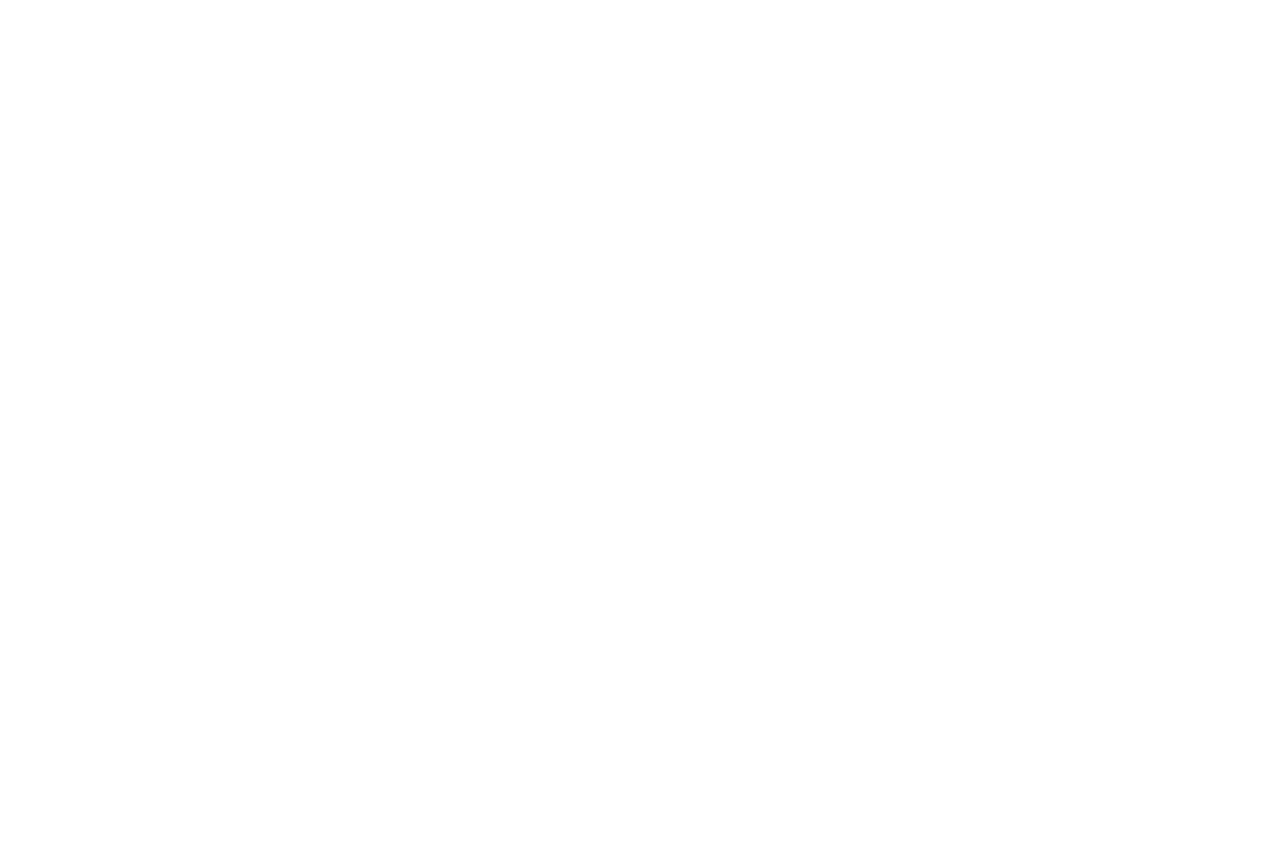
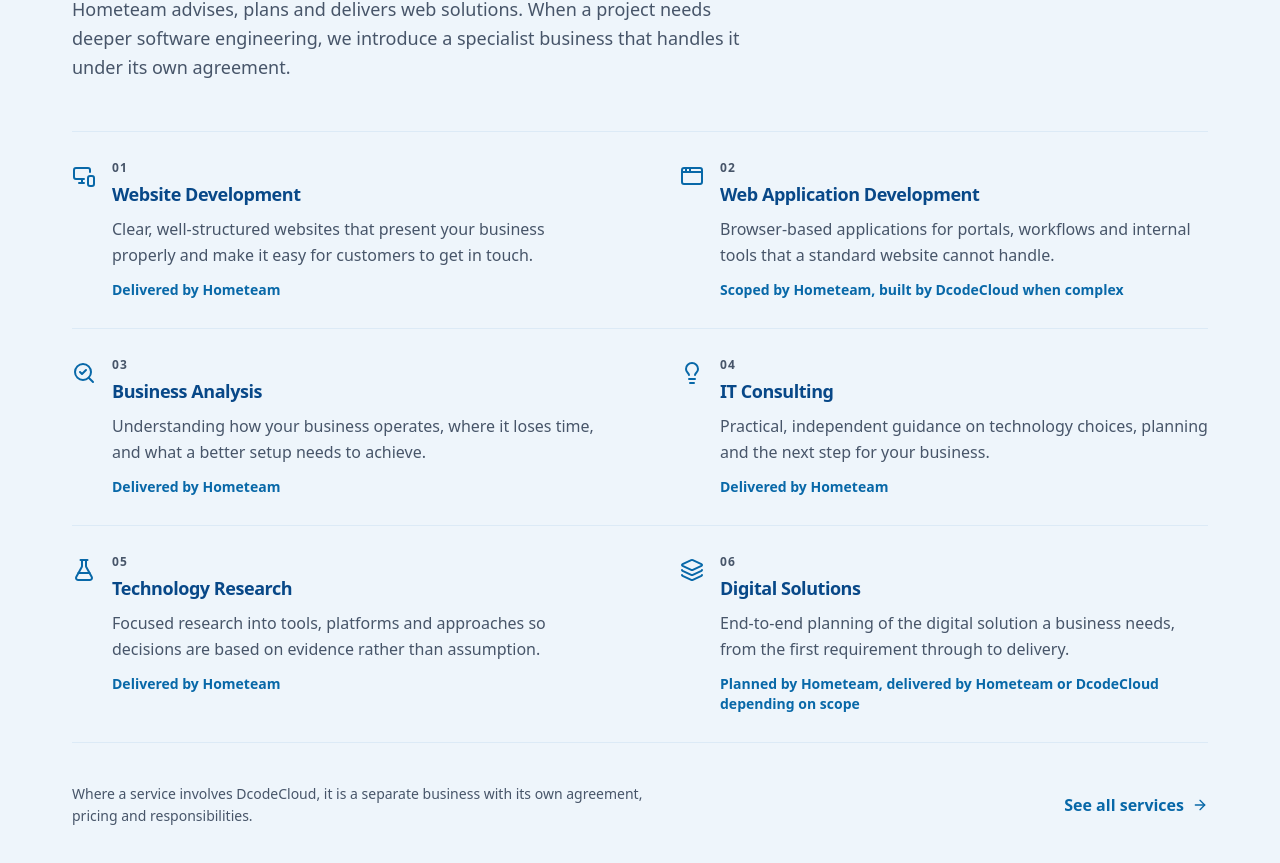
Before and after one commit to NaveenDG2002/Hometeam, a React (Vite) app: page / in a window 1280 px wide. Shown: the part 1833-2696 px from the top of the page. Before the commit the page ends 1604 px from the top, so only its background shows below. Built offline with nearby package versions, Linux system fonts and the light colour scheme; no server answers.

Commit message:
Add Services overview section

```diff
--- /dev/null
+++ b/src/components/sections/ServicesOverview.tsx
@@ -0,0 +1,57 @@
+import Container from '../ui/Container'
+import SectionHeading from '../ui/SectionHeading'
+import Reveal from '../ui/Reveal'
+import Button from '../ui/Button'
+import { services } from '../../data/services'
+
+export default function ServicesOverview() {
+  return (
+    <section aria-labelledby="services-heading" className="bg-brand-50">
+      <Container className="py-14 sm:py-20 lg:py-24">
+        <Reveal>
+          <SectionHeading
+            id="services-heading"
+            eyebrow="What we do"
+            title="Services for businesses planning their next digital step."
+            intro="Hometeam advises, plans and delivers web solutions. When a project needs deeper software engineering, we introduce a specialist business that handles it under its own agreement."
+          />
+        </Reveal>
+
+        <Reveal delay={0.1}>
+          <ol className="mt-12 grid border-t border-brand-100 lg:grid-cols-2">
+            {services.map(({ id, title, icon: Icon, summary, deliveredBy }, index) => (
+              <li
+                key={id}
+                className="border-b border-brand-100 py-7 lg:odd:pr-10 lg:even:pl-10"
+              >
+                <div className="flex gap-4">
+                  <Icon aria-hidden="true" className="mt-1 size-6 shrink-0 text-brand-600" />
+                  <div>
+                    <p className="text-xs font-semibold tracking-widest text-muted">
+                      {String(index + 1).padStart(2, '0')}
+                    </p>
+                    <h3 className="mt-1 text-lg font-semibold">{title}</h3>
+                    <p className="mt-2 leading-relaxed text-muted">{summary}</p>
+                    <p className="mt-3 text-sm font-semibold text-brand-600">{deliveredBy}</p>
+                  </div>
+                </div>
+              </li>
+            ))}
+          </ol>
+        </Reveal>
+
+        <Reveal delay={0.1}>
+          <div className="mt-10 flex flex-col gap-4 sm:flex-row sm:items-center sm:justify-between">
+            <p className="max-w-xl text-sm leading-relaxed text-muted">
+              Where a service involves DcodeCloud, it is a separate business with its own
+              agreement, pricing and responsibilities.
+            </p>
+            <Button to="/services" variant="link">
+              See all services
+            </Button>
+          </div>
+        </Reveal>
+      </Container>
+    </section>
+  )
+}
--- /dev/null
+++ b/src/data/services.ts
@@ -0,0 +1,112 @@
+import {
+  AppWindow,
+  Layers,
+  Lightbulb,
+  MonitorSmartphone,
+  SearchCheck,
+  FlaskConical,
+} from 'lucide-react'
+import type { LucideIcon } from 'lucide-react'
+
+export type Service = {
+  id: string
+  title: string
+  icon: LucideIcon
+  /** Short description, used on the Home overview and as "what it is" on the Services page. */
+  summary: string
+  /** The business problem this service addresses. */
+  problem: string
+  /** Who typically needs it. */
+  audience: string
+  /** How Hometeam approaches it. */
+  approach: string
+  /** Who delivers it. Keep consistent with the agreed service division. */
+  deliveredBy: string
+}
+
+export const services: Service[] = [
+  {
+    id: 'website-development',
+    title: 'Website Development',
+    icon: MonitorSmartphone,
+    summary:
+      'Clear, well-structured websites that present your business properly and make it easy for customers to get in touch.',
+    problem:
+      'A website that is outdated, hard to use or unclear about what the business does costs trust and enquiries.',
+    audience:
+      'Startups, SMEs and organisations launching a first website or replacing one that no longer fits the business.',
+    approach:
+      'We agree the purpose and content first, then design and build a responsive, accessible website that you can maintain and grow.',
+    deliveredBy: 'Delivered by Hometeam',
+  },
+  {
+    id: 'web-application-development',
+    title: 'Web Application Development',
+    icon: AppWindow,
+    summary:
+      'Browser-based applications for portals, workflows and internal tools that a standard website cannot handle.',
+    problem:
+      'Teams that rely on spreadsheets, email and manual steps lose time and make avoidable errors.',
+    audience:
+      'Businesses that need user accounts, data handling, dashboards or process automation in the browser.',
+    approach:
+      'Hometeam scopes the requirements and recommends the right approach. Where the application is complex or needs custom engineering, DcodeCloud, a separate specialist business, builds it under its own agreement.',
+    deliveredBy: 'Scoped by Hometeam, built by DcodeCloud when complex',
+  },
+  {
+    id: 'business-analysis',
+    title: 'Business Analysis',
+    icon: SearchCheck,
+    summary:
+      'Understanding how your business operates, where it loses time, and what a better setup needs to achieve.',
+    problem:
+      'Technology projects often start with a solution before the real problem is understood, which leads to rework and wasted budget.',
+    audience:
+      'Owners and managers who know something is not working but are not yet sure what to change or build.',
+    approach:
+      'We review how the business works, gather requirements from the people involved, and document clear priorities before any build decision is made.',
+    deliveredBy: 'Delivered by Hometeam',
+  },
+  {
+    id: 'it-consulting',
+    title: 'IT Consulting',
+    icon: Lightbulb,
+    summary:
+      'Practical, independent guidance on technology choices, planning and the next step for your business.',
+    problem:
+      'Choosing between tools, platforms and approaches is difficult without technical context, and a wrong choice is expensive to undo.',
+    audience:
+      'Businesses planning a new system, reviewing their current tools or deciding how to approach a digital project.',
+    approach:
+      'We explain the options in plain language, weigh them against your goals and budget, and recommend a realistic path forward.',
+    deliveredBy: 'Delivered by Hometeam',
+  },
+  {
+    id: 'technology-research',
+    title: 'Technology Research',
+    icon: FlaskConical,
+    summary:
+      'Focused research into tools, platforms and approaches so decisions are based on evidence rather than assumption.',
+    problem:
+      'Teams often lack the time to properly compare options, so decisions are made on habit, sales pitches or incomplete information.',
+    audience:
+      'Businesses evaluating software, platforms or a new technical direction before committing to it.',
+    approach:
+      'We define the question, compare suitable options against your requirements, and summarise findings with a clear recommendation.',
+    deliveredBy: 'Delivered by Hometeam',
+  },
+  {
+    id: 'digital-solutions',
+    title: 'Digital Solutions',
+    icon: Layers,
+    summary:
+      'End-to-end planning of the digital solution a business needs, from the first requirement through to delivery.',
+    problem:
+      'Digital projects can stall when the plan, the people and the technology are not aligned from the start.',
+    audience:
+      'Businesses that want one point of contact to plan a solution and bring in the right delivery team.',
+    approach:
+      'Hometeam plans the solution and stays your first point of contact. Delivery is handled by Hometeam or, when the scope needs it, by DcodeCloud under a separate agreement.',
+    deliveredBy: 'Planned by Hometeam, delivered by Hometeam or DcodeCloud depending on scope',
+  },
+]
--- a/src/pages/Home.tsx
+++ b/src/pages/Home.tsx
@@ -1,6 +1,7 @@
 import Seo from '../components/layout/Seo'
 import Hero from '../components/sections/Hero'
 import Introduction from '../components/sections/Introduction'
+import ServicesOverview from '../components/sections/ServicesOverview'
 
 export function Component() {
   return (
@@ -12,6 +13,7 @@ export function Component() {
       />
       <Hero />
       <Introduction />
+      <ServicesOverview />
     </>
   )
 }
```
